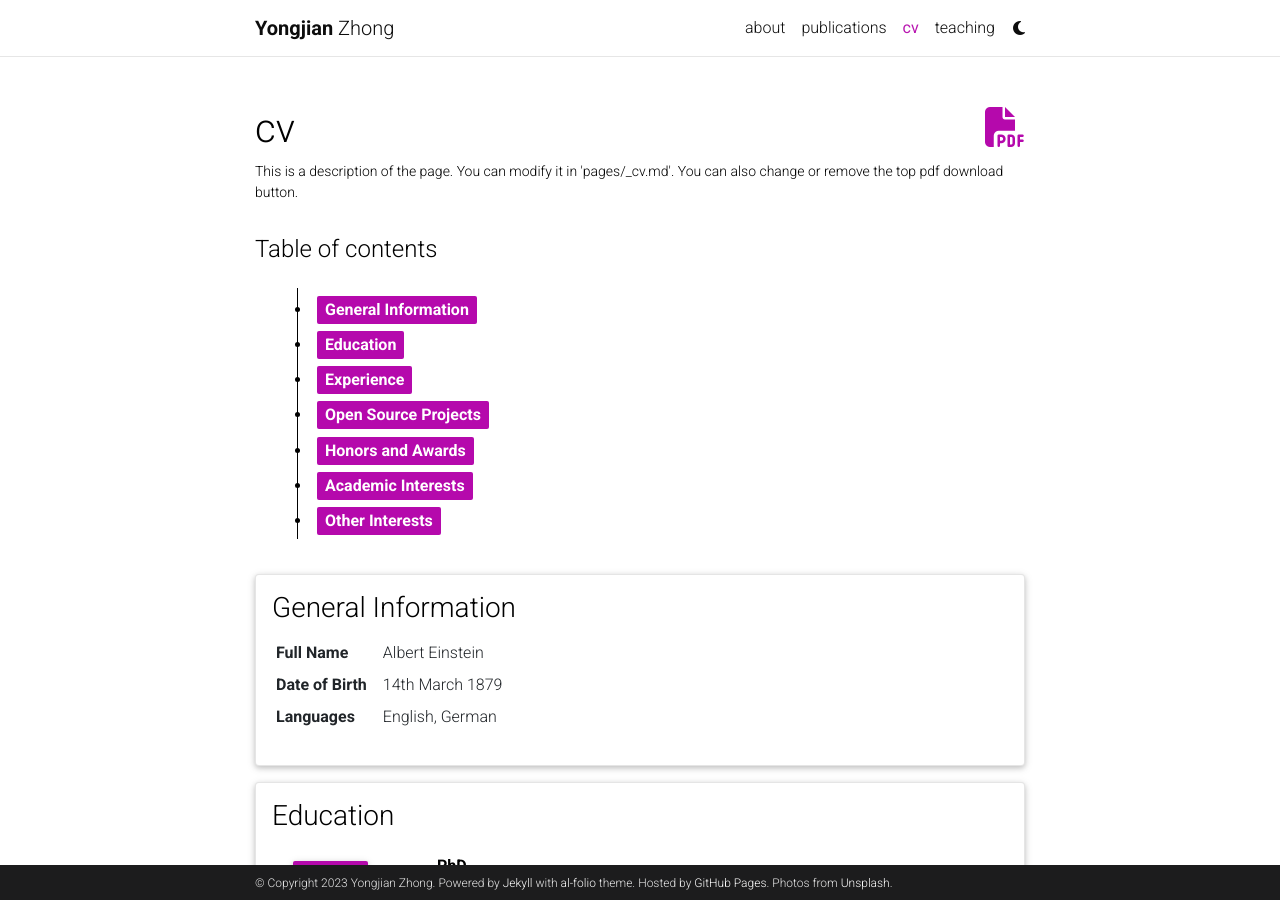
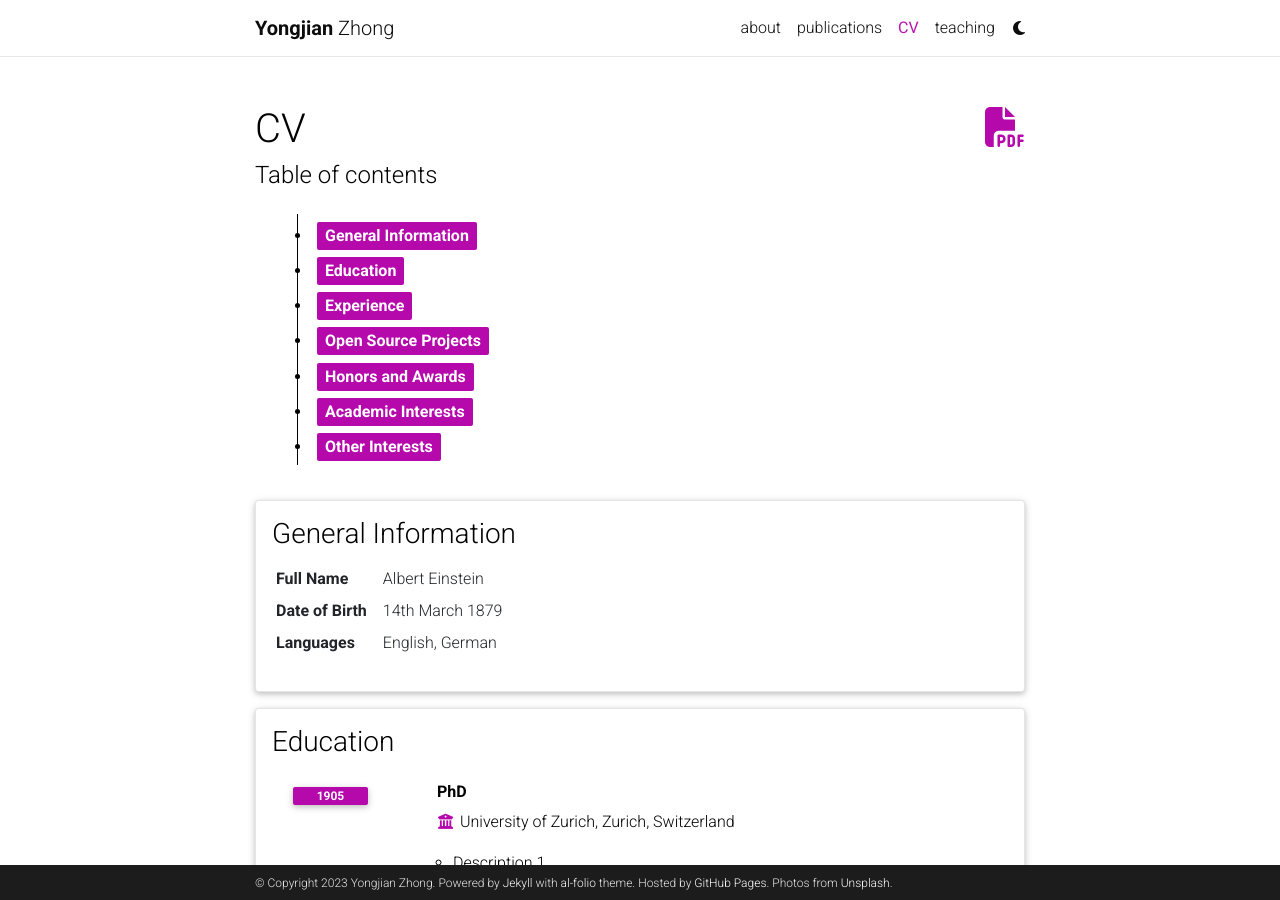
Before and after one commit to yongjian16/yongjian16.github.io, a Jekyll site: the page built from _pages/cv.md, in a window 1280 px wide and 900 px high. Built offline with Jekyll 4.4.1, drawn with Linux system fonts in a browser that asks for light colours; comment, search, counter and statistics services are not loaded; a style sheet for code colours, icons or effects is not loaded.

Commit message:
Update cv.md

```diff
--- a/_pages/cv.md
+++ b/_pages/cv.md
@@ -1,9 +1,9 @@
 ---
 layout: cv
 permalink: /cv/
-title: cv
+title: CV
 nav: true
 nav_order: 4
-cv_pdf: example_pdf.pdf
-description: This is a description of the page. You can modify it in 'pages/_cv.md'. You can also change or remove the top pdf download button.
+cv_pdf: cv_4.pdf
+
 ---
```
